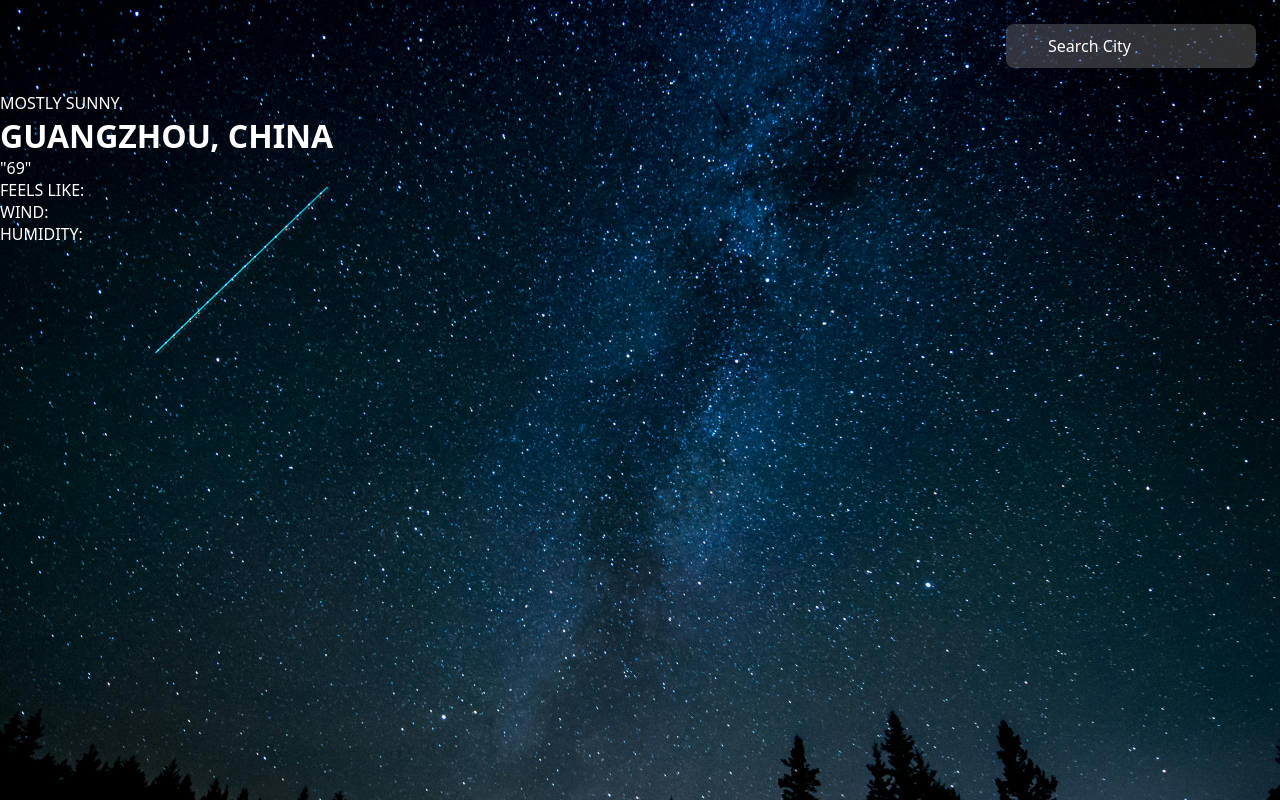
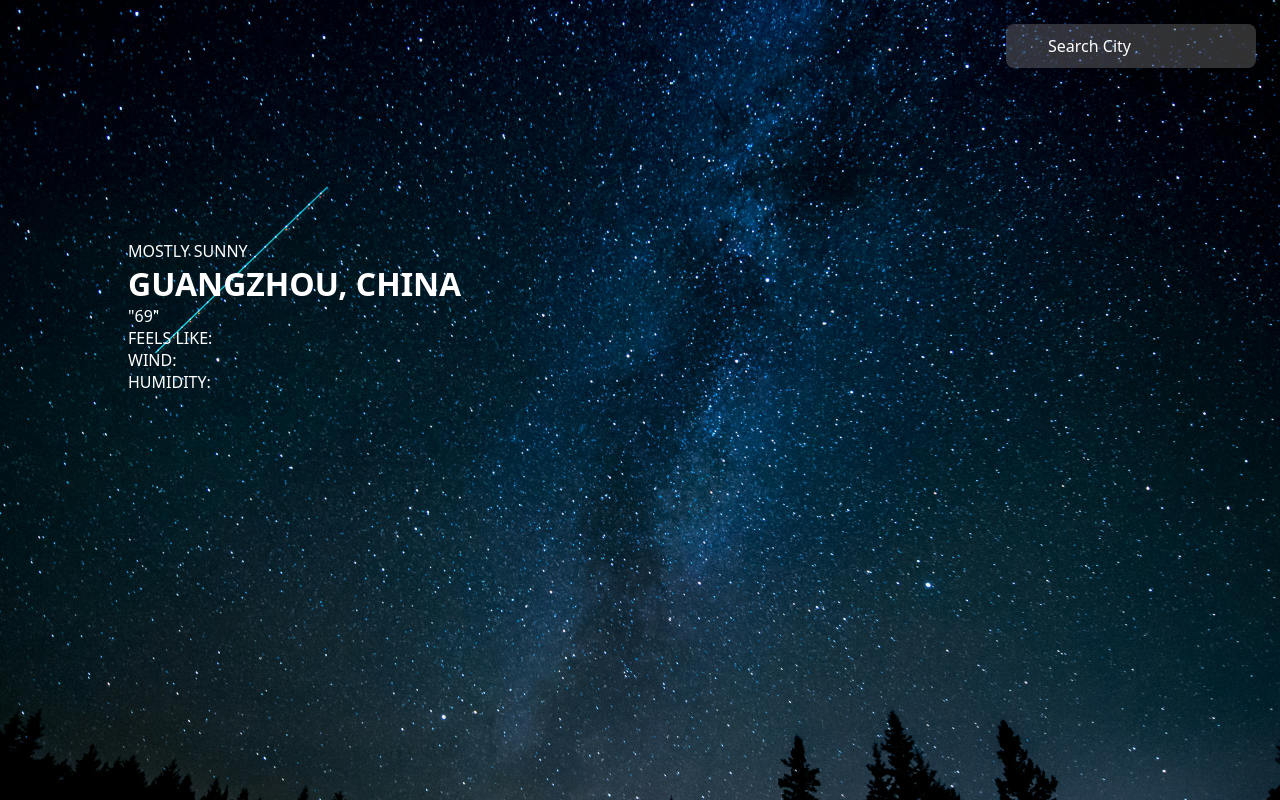
Before and after one commit to GarrettAudet/Weather-App, a plain HTML site: page dist/index.html in a window 1280 px wide. Drawn offline with Linux system fonts and the light colour scheme.

Commit message:
Positioned the weather content information

```diff
--- a/dist/index.html
+++ b/dist/index.html
@@ -17,7 +17,7 @@
                 <span class="error-msg">No Matching Location Found!</span>
             </button>
         </div>
-        <div class="main-weather-display-container">
+        <div class="main-weather-display-container flex">
             <div class="main-weather-display">
                 <p>MOSTLY SUNNY</p>
                 <h1>GUANGZHOU, CHINA</h1>
--- a/src/styles.css
+++ b/src/styles.css
@@ -16,6 +16,14 @@
     display: flex;
 }
 
+.justify-content {
+    justify-content: center;
+}
+
+.align-items {
+    align-items: center;
+}
+
 /* Main */
 .main-container {
     width: 100vw;
@@ -23,10 +31,6 @@
     background-image: url("./Img/night-sky.jpg");
     background-repeat: no-repeat;
     background-size: cover;
-}
-
-.main-weather-display {
-    color: var(--search-color);
 }
 
 /* Search Bar */
@@ -71,3 +75,13 @@ input {
 }
 
 /* Weather Details */
+.main-weather-display-container {
+    flex-grow: 1;
+}
+
+.main-weather-display {
+    position: absolute;
+    top: 30%;
+    left: 10%;
+    color: var(--search-color);
+}
```
